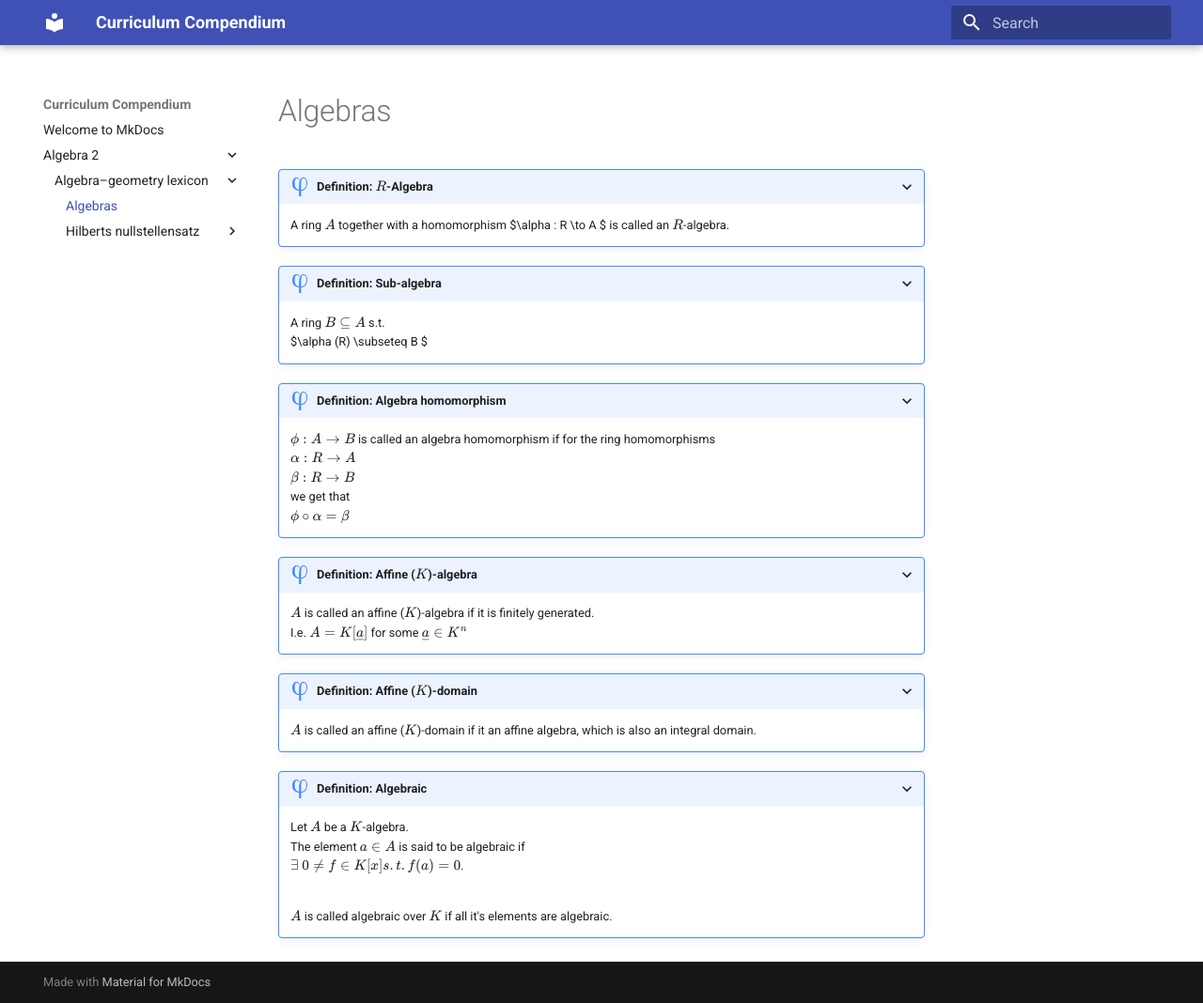
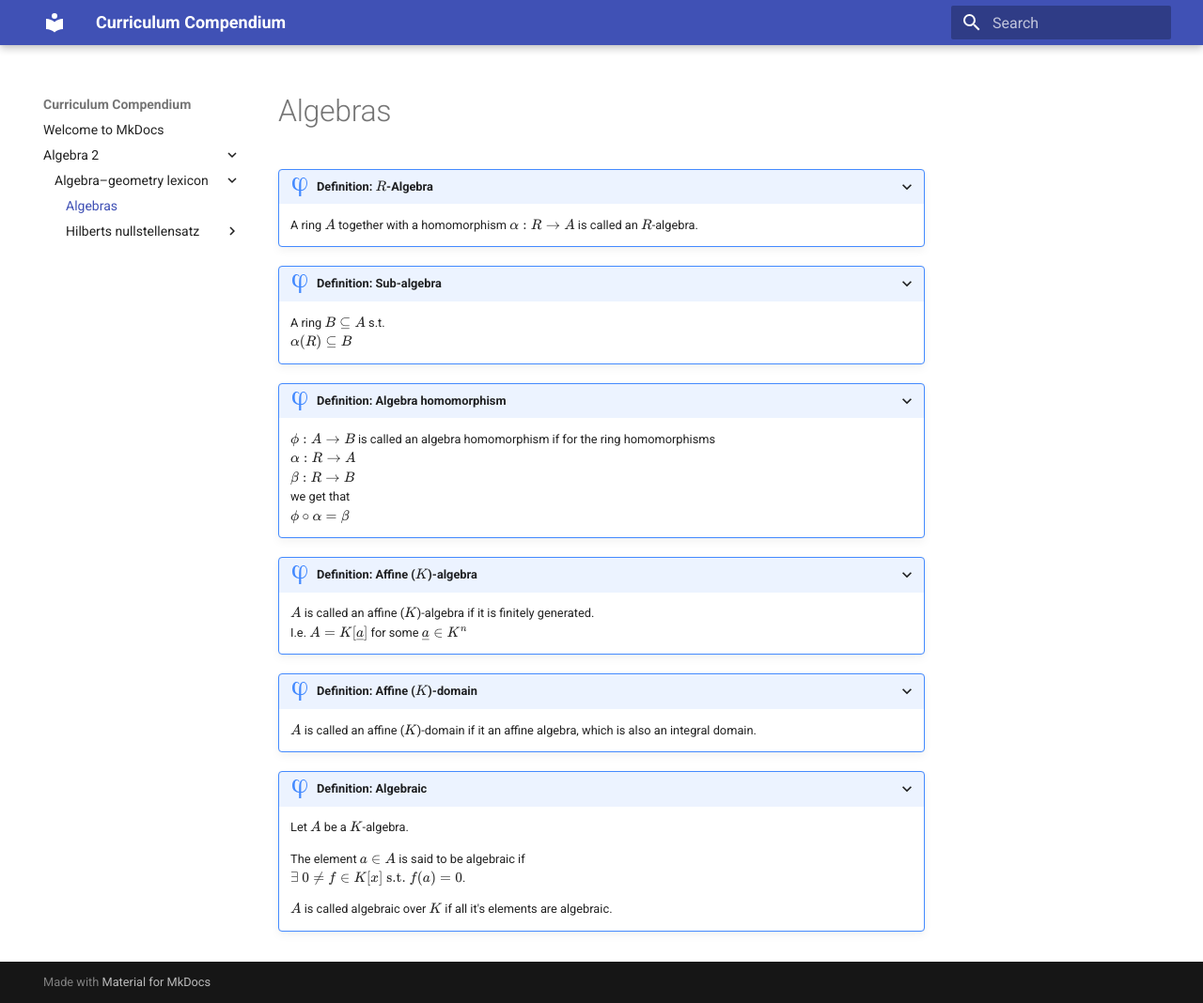
Before and after one commit to martinsw01/curriculum-compendium, an MkDocs documentation site: the page built from docs/algebra_2/algebra–geometry_lexicon/1algebras.md, in a window 1280 px wide and 1068 px high. Shown: the whole window at 94% size. Built offline with MkDocs 1.6.1 and Material for MkDocs 9.7.7, drawn with Linux system fonts in a browser that asks for light colours.

Commit message:
Refactoring

```diff
--- a/docs/algebra_2/algebra–geometry_lexicon/1algebras.md
+++ b/docs/algebra_2/algebra–geometry_lexicon/1algebras.md
@@ -1,11 +1,11 @@
 # Algebras
 
 ???+ definition "Definition: $R$-Algebra"
-    A ring $A$ together with a homomorphism $\alpha : R \to A $ is called an $R$-algebra.
+    A ring $A$ together with a homomorphism $\alpha : R \to A$ is called an $R$-algebra.
 
 ???+ definition "Definition: Sub-algebra"
     A ring $B \subseteq A$ s.t. </br>
-    $\alpha (R) \subseteq B $
+    $\alpha (R) \subseteq B$
 
 ???+ definition "Definition: Algebra homomorphism"
     $\phi : A \to B$ is called an algebra homomorphism if for the ring homomorphisms </br>
@@ -22,8 +22,9 @@
     $A$ is called an affine ($K$)-domain if it an affine algebra, which is also an integral domain.
 
 ???+ definition "Definition: Algebraic"
-    Let $A$ be a $K$-algebra. </br>
+    Let $A$ be a $K$-algebra.
+
     The element $a\in A$ is said to be algebraic if </br>
-    $\exists\ 0 \neq f \in K[x] s.t. f(a) = 0$. </br></br>
+    $\exists\ 0 \neq f \in K[x] \text{ s.t. } f(a) = 0$.
 
     $A$ is called algebraic over $K$ if all it's elements are algebraic.
```
Also changed, not shown: docs/algebra_2/algebra–geometry_lexicon/hilberts_nullstellensatz/5coordinate_rings.md (+4 -2 lines).
